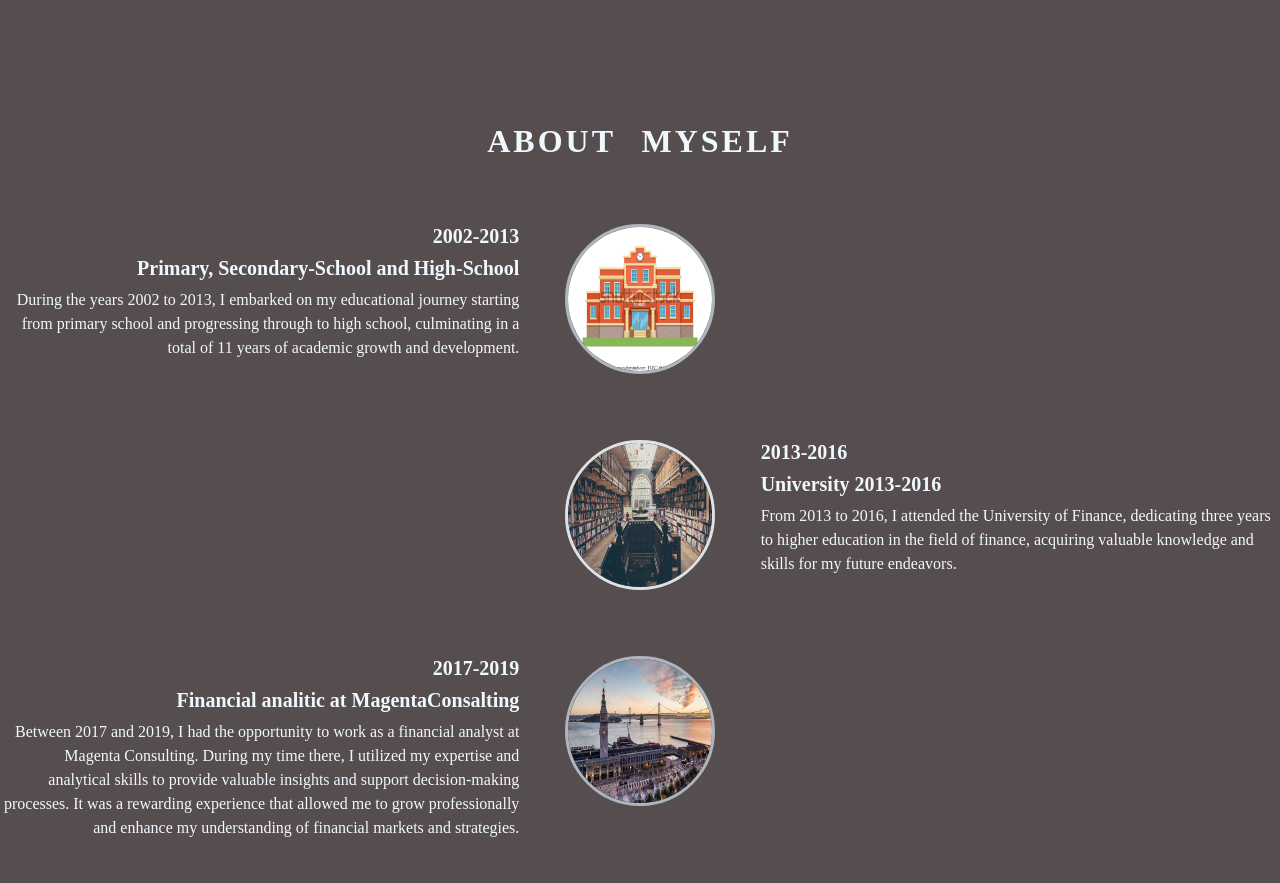
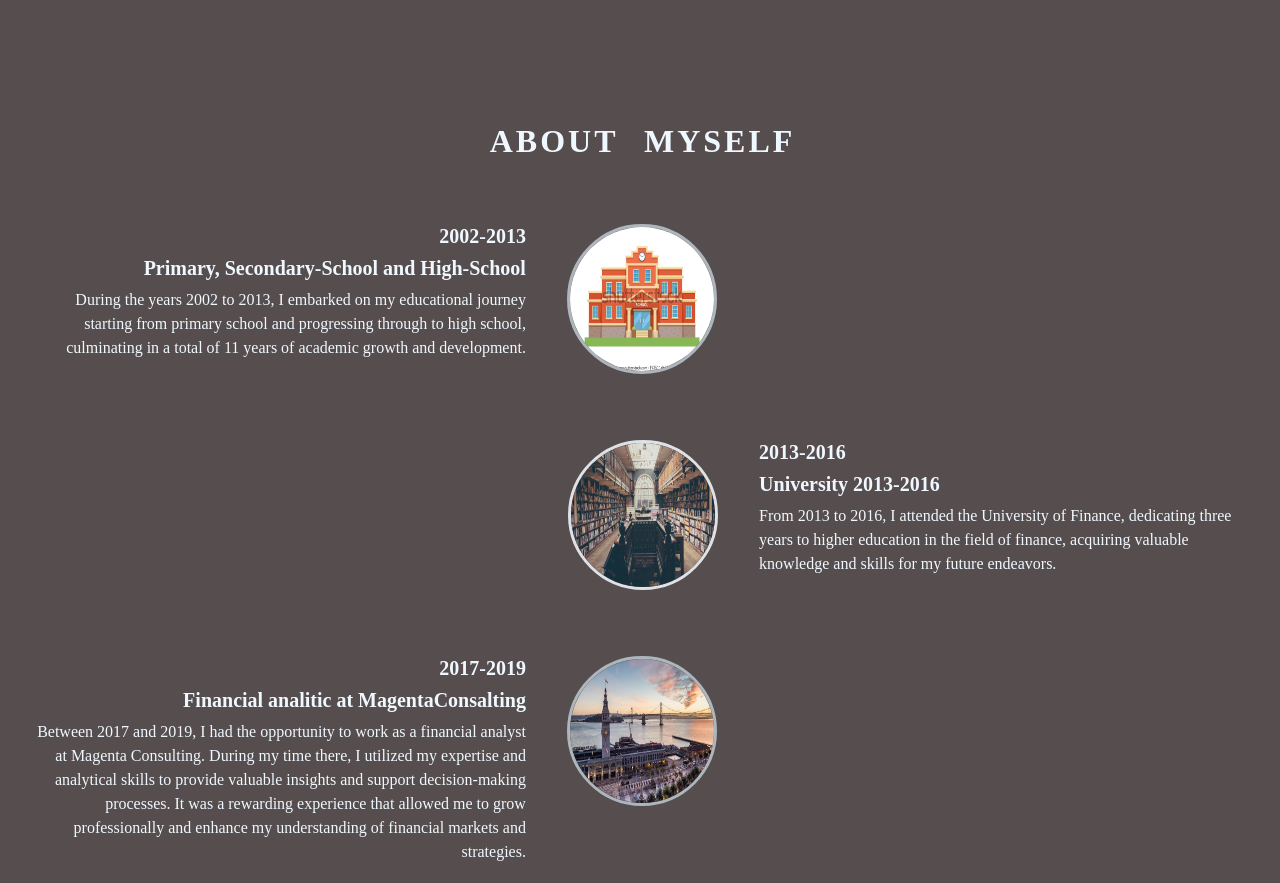
Before and after one commit to Heisen101/Bootstrap-Portfolio, a plain HTML site: page index.html in a window 1280 px wide. Shown: the part 2681-3564 px from the top of the page. Drawn offline with nearby package versions, Linux system fonts and the light colour scheme.

Commit message:
added some space to paragraphs in about section

```diff
--- a/Css/index.css
+++ b/Css/index.css
@@ -179,8 +179,10 @@ box-shadow: inset 1px 16px 8px var(--shadow1);
     word-spacing: 15px;
     letter-spacing: 3px;
 }
-#about .card {
-    border: none;
+#about .row {
+    margin-left: 15px;
+    margin-right: 10px;
+
 }
 #about h5, p  {
 font-family: var(--text1);
```
